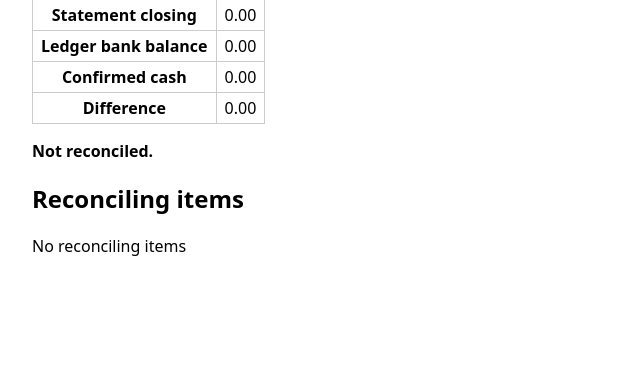
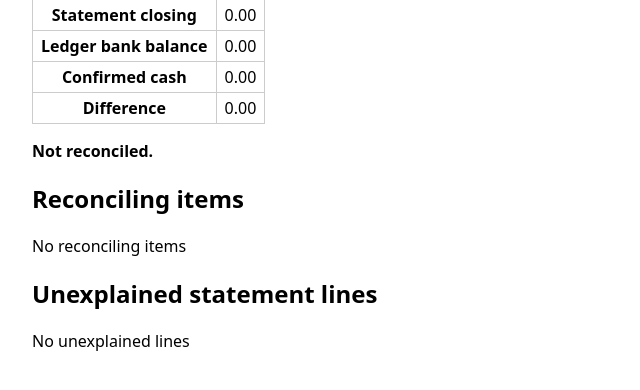
Before and after one commit to uliang/books, a Python web app: template src/books/interfaces/web/templates/recon_report.html in a window 1280 px wide. Shown: the part 141-531 px from the top of the page, without its empty margins (0-640 px from the left). Run offline with Jinja, Linux system fonts and the light colour scheme; the template is opened without the code that fills it, so the values that code supplies are empty.

Commit message:
feat(web): surface unexplained statement lines on recon report
The report DTO already carries unexplained_lines; render them so the
reconciliation picture is complete (system surfaces, never guesses).

Co-Authored-By: Claude Opus 4.7 <noreply@anthropic.com>

```diff
--- a/src/books/interfaces/web/templates/recon_report.html
+++ b/src/books/interfaces/web/templates/recon_report.html
@@ -64,4 +64,12 @@
     {% else %}
         <p>No reconciling items</p>
     {% endif %}
+    <h2>Unexplained statement lines</h2>
+    {% if report.unexplained_lines %}
+        <ul>
+            {% for ref in report.unexplained_lines %}<li>line {{ ref }}</li>{% endfor %}
+        </ul>
+    {% else %}
+        <p>No unexplained lines</p>
+    {% endif %}
 {% endblock %}
```
